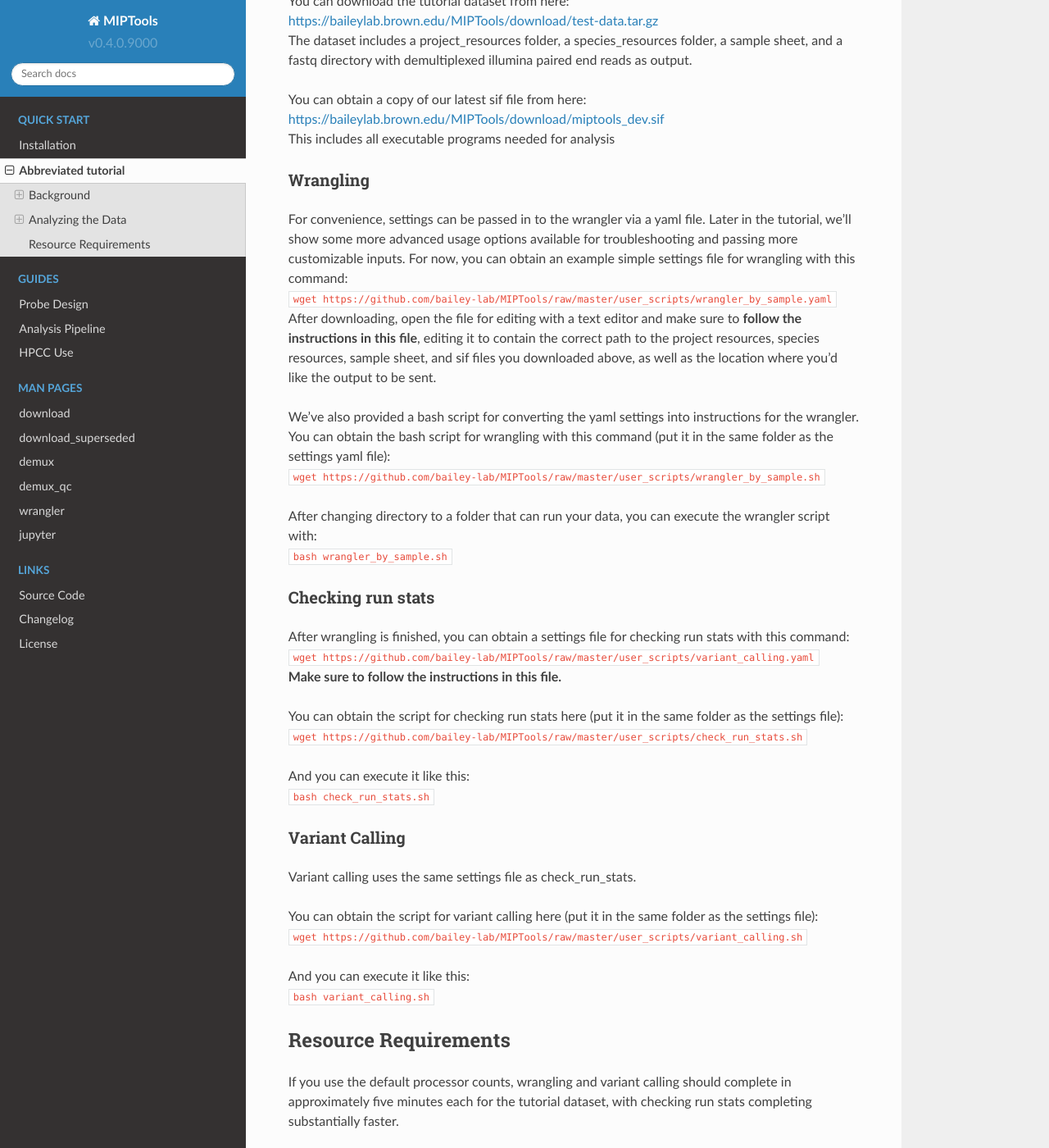
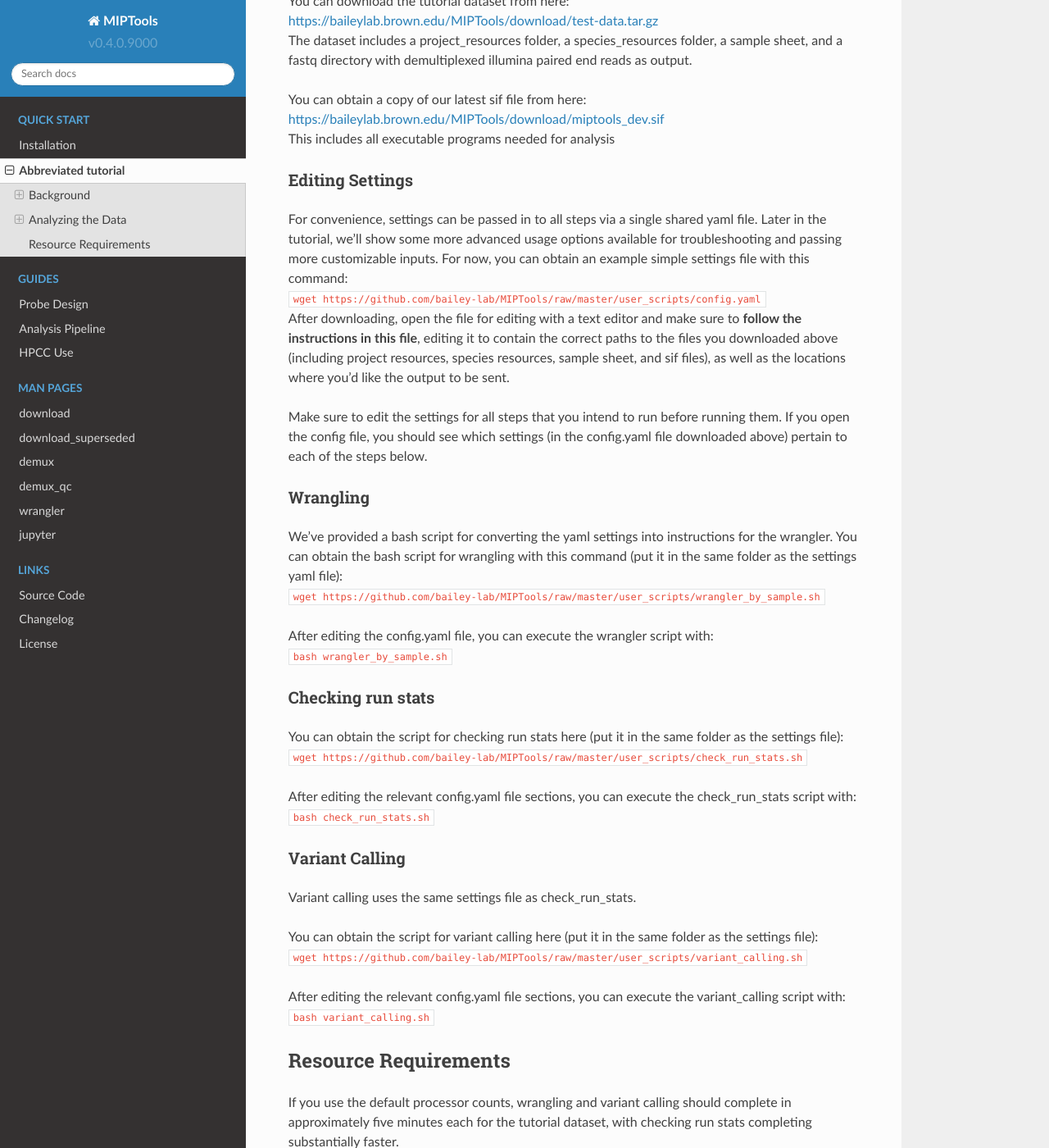
Before and after one commit to bailey-lab/MIPTools, a Sphinx documentation site: the page built from docs/quick_start.rst, in a window 1280 px wide and 1400 px high, scrolled down 1817 px. Shown: the whole window at 82% size. Built offline with Sphinx 7.4.7 and the Read the Docs theme 2.0.0, drawn with Linux system fonts in a browser that asks for light colours.

Commit message:
updated documentation

```diff
--- a/docs/quick_start.rst
+++ b/docs/quick_start.rst
@@ -96,28 +96,28 @@ illumina paired end reads, and demultiplexed.
 | https://baileylab.brown.edu/MIPTools/download/miptools_dev.sif
 | This includes all executable programs needed for analysis
 
+Editing Settings
+----------------
+| For convenience, settings can be passed in to all steps via a single shared yaml file. Later in the tutorial, we'll show some more advanced usage options available for troubleshooting and passing more customizable inputs. For now, you can obtain an example simple settings file with this command:
+| :code:`wget https://github.com/bailey-lab/MIPTools/raw/master/user_scripts/config.yaml`
+| After downloading, open the file for editing with a text editor and make sure to **follow the instructions in this file**, editing it to contain the correct paths to the files you downloaded above (including project resources, species resources, sample sheet, and sif files), as well as the locations where you'd like the output to be sent.
+
+| Make sure to edit the settings for all steps that you intend to run before running them. If you open the config file, you should see which settings (in the config.yaml file downloaded above) pertain to each of the steps below.
+
 Wrangling
 ---------
-| For convenience, settings can be passed in to the wrangler via a yaml file. Later in the tutorial, we'll show some more advanced usage options available for troubleshooting and passing more customizable inputs. For now, you can obtain an example simple settings file for wrangling with this command:
-| :code:`wget https://github.com/bailey-lab/MIPTools/raw/master/user_scripts/wrangler_by_sample.yaml`
-| After downloading, open the file for editing with a text editor and make sure to **follow the instructions in this file**, editing it to contain the correct path to the project resources, species resources, sample sheet, and sif files you downloaded above, as well as the location where you'd like the output to be sent.
-
-| We've also provided a bash script for converting the yaml settings into instructions for the wrangler. You can obtain the bash script for wrangling with this command (put it in the same folder as the settings yaml file):
+| We've provided a bash script for converting the yaml settings into instructions for the wrangler. You can obtain the bash script for wrangling with this command (put it in the same folder as the settings yaml file):
 | :code:`wget https://github.com/bailey-lab/MIPTools/raw/master/user_scripts/wrangler_by_sample.sh`
 
-| After changing directory to a folder that can run your data, you can execute the wrangler script with:
+| After editing the config.yaml file, you can execute the wrangler script with:
 | :code:`bash wrangler_by_sample.sh`
 
 Checking run stats
 ------------------
-| After wrangling is finished, you can obtain a settings file for checking run stats with this command:
-| :code:`wget https://github.com/bailey-lab/MIPTools/raw/master/user_scripts/variant_calling.yaml`
-| **Make sure to follow the instructions in this file.**
-
 | You can obtain the script for checking run stats here (put it in the same folder as the settings file):
 | :code:`wget https://github.com/bailey-lab/MIPTools/raw/master/user_scripts/check_run_stats.sh`
 
-| And you can execute it like this:
+| After editing the relevant config.yaml file sections, you can execute the check_run_stats script with:
 | :code:`bash check_run_stats.sh`
 
 Variant Calling
@@ -127,7 +127,7 @@ Variant calling uses the same settings file as check_run_stats.
 | You can obtain the script for variant calling here (put it in the same folder as the settings file):
 | :code:`wget https://github.com/bailey-lab/MIPTools/raw/master/user_scripts/variant_calling.sh`
 
-| And you can execute it like this:
+| After editing the relevant config.yaml file sections, you can execute the variant_calling script with:
 | :code:`bash variant_calling.sh`
 
 Resource Requirements
```
